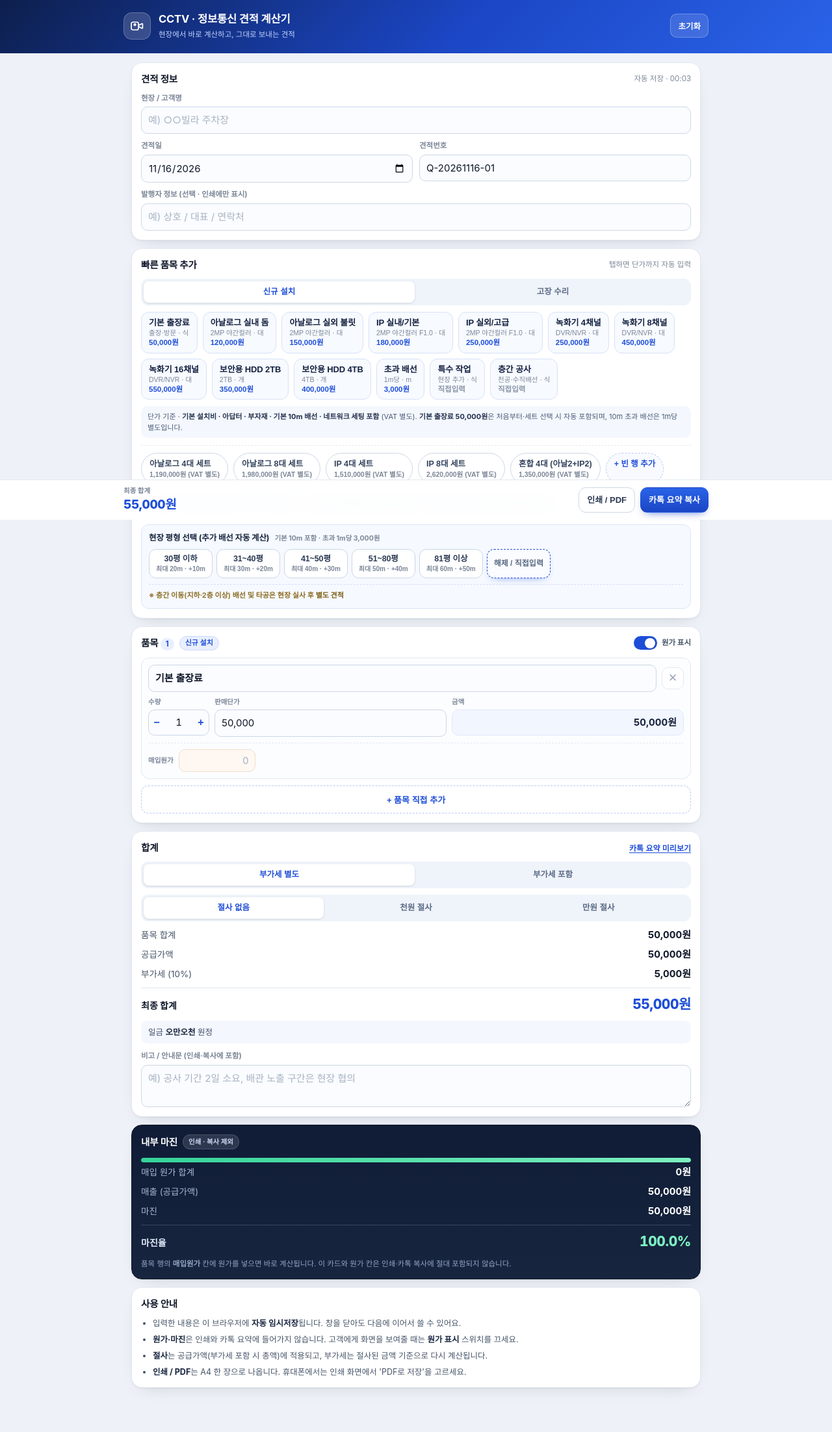
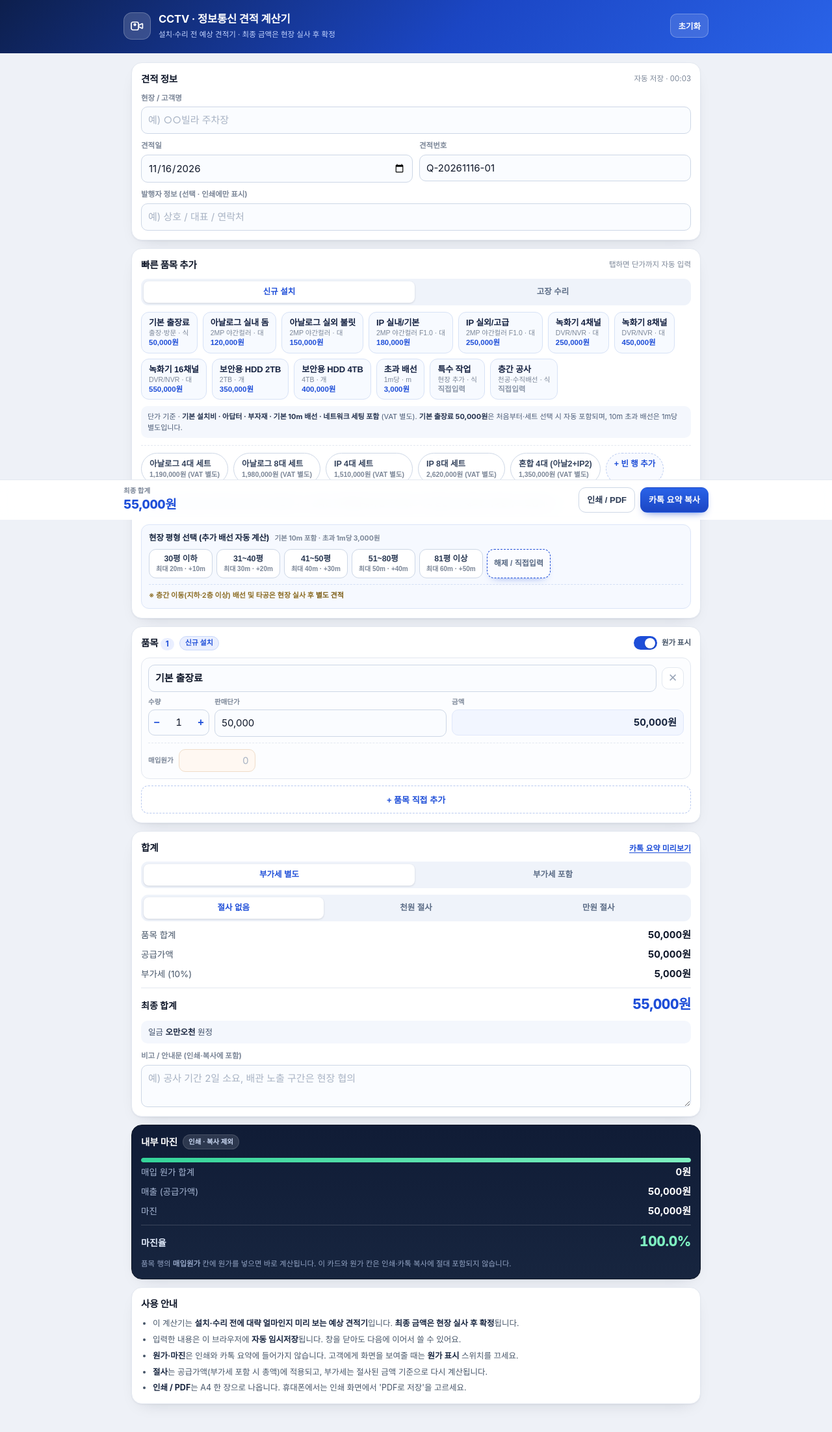
Before and after one commit to myc8101-cmyk/cctv, a plain HTML site: page index.html in a window 1280 px wide. Shown: the whole page at 65% size. Drawn offline with Linux system fonts and the light colour scheme.

Commit message:
계산기 성격 명확화: 예상 견적기 안내 문구 추가 (최종 금액은 현장 실사 후 확정)
- 헤더 부제를 '설치·수리 전 예상 견적기 · 최종 금액은 현장 실사 후 확정'으로 변경
- 사용 안내 첫 항목과 meta description에 같은 취지 반영

```diff
--- a/index.html
+++ b/index.html
@@ -5,7 +5,7 @@
 <meta name="viewport" content="width=device-width, initial-scale=1, viewport-fit=cover">
 <meta name="theme-color" content="#12308f">
 <title>CCTV·정보통신 견적 계산기</title>
-<meta name="description" content="CCTV와 정보통신 시공 견적을 현장에서 바로 계산하는 웹 도구. 품목 프리셋, 부가세 자동 계산, 내부 원가·마진 확인, 카톡 요약 복사, A4 인쇄/PDF, 자동 임시저장.">
+<meta name="description" content="CCTV와 정보통신 시공 견적을 현장에서 바로 계산하는 웹 도구. 설치·수리 전 예상 금액을 미리 계산해 보는 견적기로, 최종 금액은 현장 실사 후 확정됩니다. 품목 프리셋, 부가세 자동 계산, 내부 원가·마진 확인, 카톡 요약 복사, A4 인쇄/PDF, 자동 임시저장.">
 <link rel="icon" href="icon.svg" type="image/svg+xml">
 <link rel="apple-touch-icon" href="icon.svg">
 <link rel="manifest" href="manifest.webmanifest">
@@ -369,7 +369,7 @@
     </div>
     <div class="title-wrap">
       <h1>CCTV · 정보통신 견적 계산기</h1>
-      <p class="sub">현장에서 바로 계산하고, 그대로 보내는 견적</p>
+      <p class="sub">설치·수리 전 예상 견적기 · 최종 금액은 현장 실사 후 확정</p>
     </div>
     <button class="reset" id="resetBtn" type="button">초기화</button>
   </div>
@@ -495,6 +495,7 @@
   <section class="card no-print">
     <div class="card-head"><h2>사용 안내</h2></div>
     <ul class="guide">
+      <li>이 계산기는 <b>설치·수리 전에 대략 얼마인지 미리 보는 예상 견적기</b>입니다. <b>최종 금액은 현장 실사 후 확정</b>됩니다.</li>
       <li>입력한 내용은 이 브라우저에 <b>자동 임시저장</b>됩니다. 창을 닫아도 다음에 이어서 쓸 수 있어요.</li>
       <li><b>원가·마진</b>은 인쇄와 카톡 요약에 들어가지 않습니다. 고객에게 화면을 보여줄 때는 <b>원가 표시</b> 스위치를 끄세요.</li>
       <li><b>절사</b>는 공급가액(부가세 포함 시 총액)에 적용되고, 부가세는 절사된 금액 기준으로 다시 계산됩니다.</li>
```
